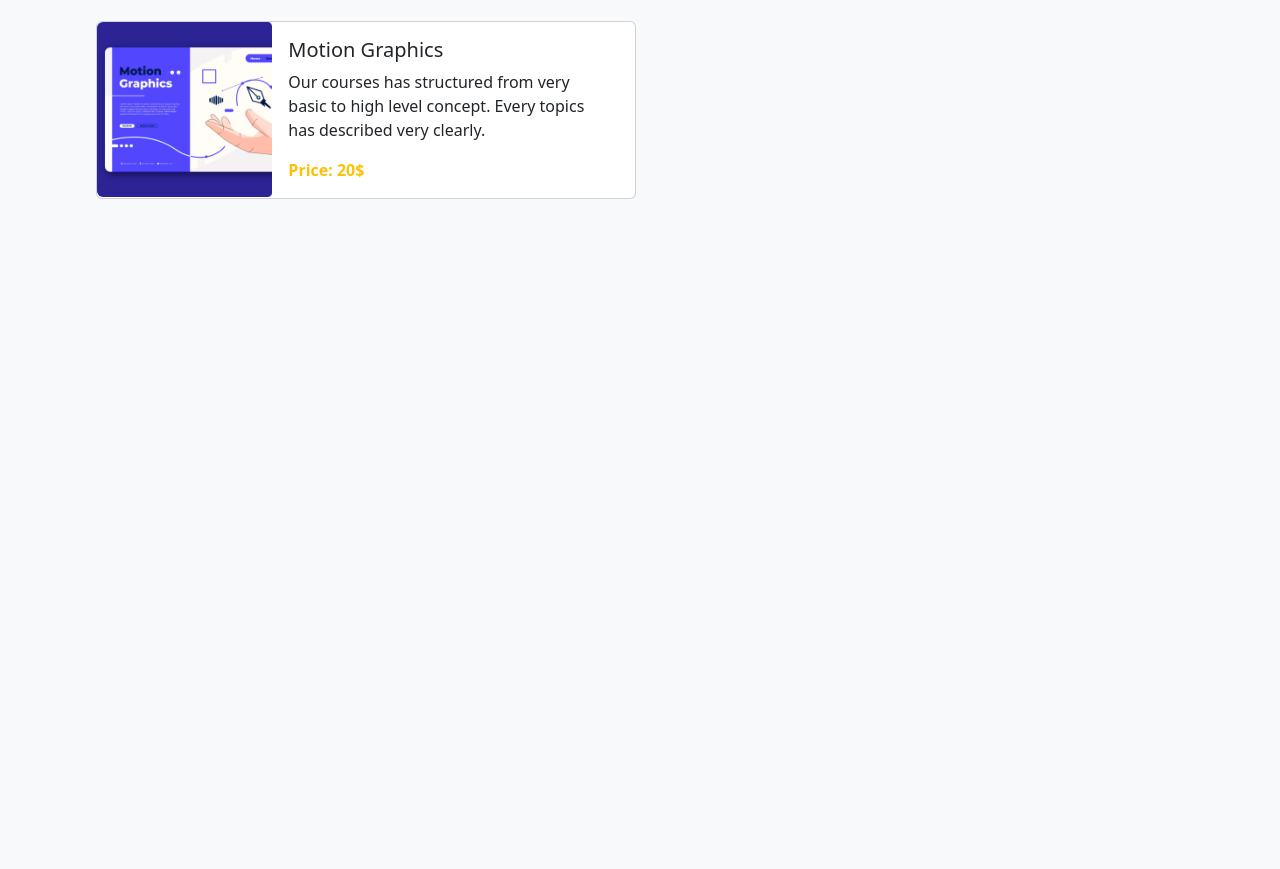
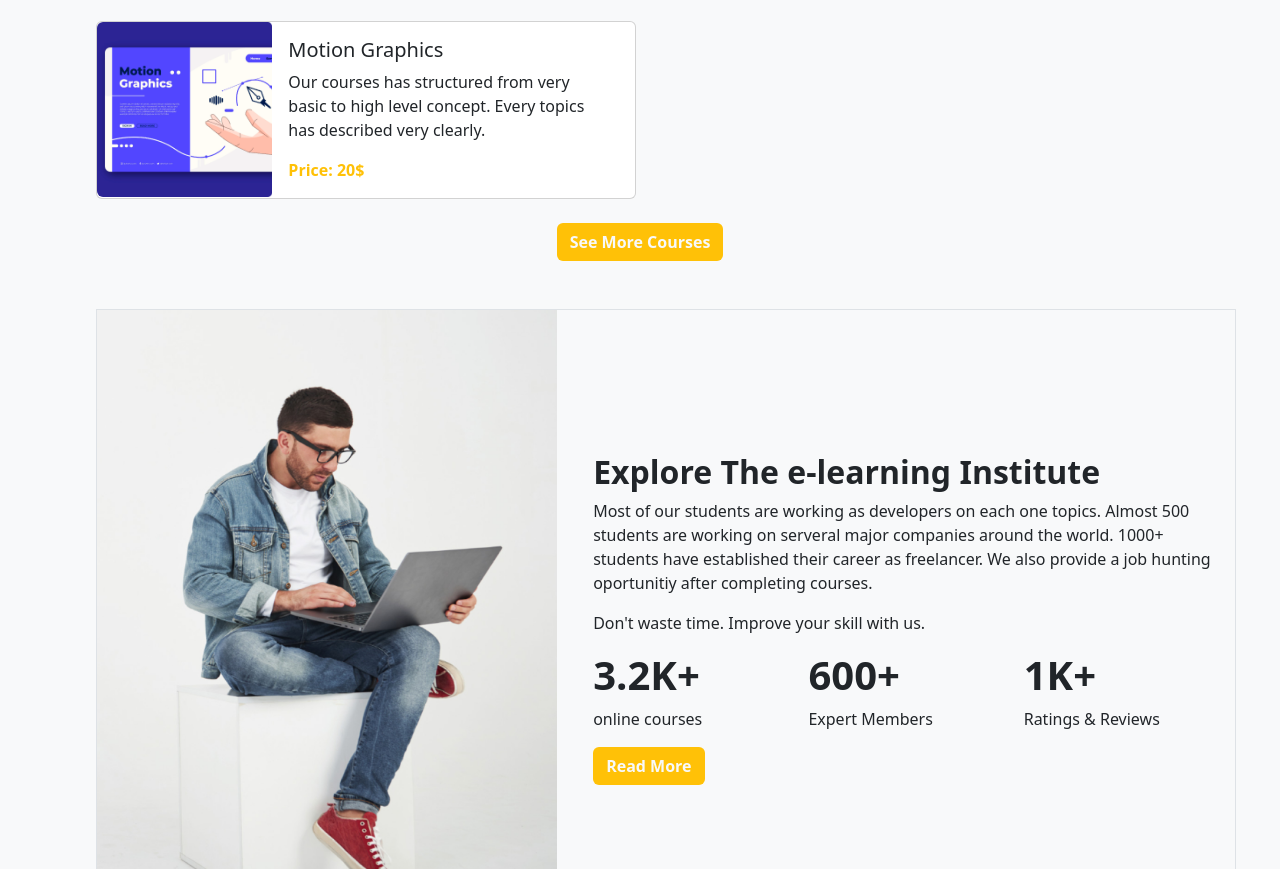
Before and after one commit to farzanaAkter12/edTech-website-main, a plain HTML site: page index.html in a window 1280 px wide. Shown: the part 1931-2800 px from the top of the page. Before the commit the page ends 2202 px from the top, so only its background shows below. Drawn offline with nearby package versions, Linux system fonts and the light colour scheme; files whose address does not match are found by name.

Commit message:
elearning explore added

```diff
--- a/index.html
+++ b/index.html
@@ -87,7 +87,7 @@
   <!-- main_section -->
   <main>
     <!-- course_section -->
-    <section class="m-5">
+    <section class="m-5 d-flex flex-column align-items-center">
         <div class="text-center">
             <h2 class="fs-1 fw-bold">Discover Our Popular Courses</h2>
             <p class="fs-6 fw-lighter">Our courses are designed and covered by professional instructors. <br> Please choose any courses you are interested.</p>
@@ -191,13 +191,44 @@
                 </div>
             </div>
         </div>
+        </div>
 
+        <div class="btn text-light text-center bg-warning fw-bold">See More Courses</div>
+    </section>
 
+    <!-- explore_learning_section -->
+    <section class="container m-5 border p-0">
+        <div class="row align-items-center">
+            <div class="col-5">
+                <img src="images/working.png" class="img-fluid" alt="">
+            </div>
+            <div class="col-7">
+                <div class="container">
+                    <h2 class="fw-bold">Explore The e-learning Institute</h2>
+                    <p class="fw-light">Most of our students are working as developers on each one topics. Almost 500 students are working on serveral
+                        major companies around the world. 1000+ students have established their career as freelancer. We also provide a
+                        job hunting oportunitiy after completing courses. </p>
+                    <p>Don't waste time. Improve your skill with us.</p>
 
+                    <div class="row g-3">
+                        <div class="col-4">
+                            <h1 class="fw-bold">3.2K+</h1>
+                            <p class="fs-6 fw-light">online courses</p>
+                        </div>
+                        <div class="col-4">
+                            <h1 class="fw-bold">600+</h1>
+                            <p class="fs-6 fw-light">Expert Members</p>
+                        </div>
+                        <div class="col-4">
+                            <h1 class="fw-bold">1K+</h1>
+                            <p class="fs-6 fw-light">Ratings & Reviews</p>
+                        </div>
+                    </div>
+                    <div class="btn text-light text-center bg-warning fw-bold">Read More</div>
+                </div>
+            </div>
 
         </div>
-
-
     </section>
   </main>
 
```
